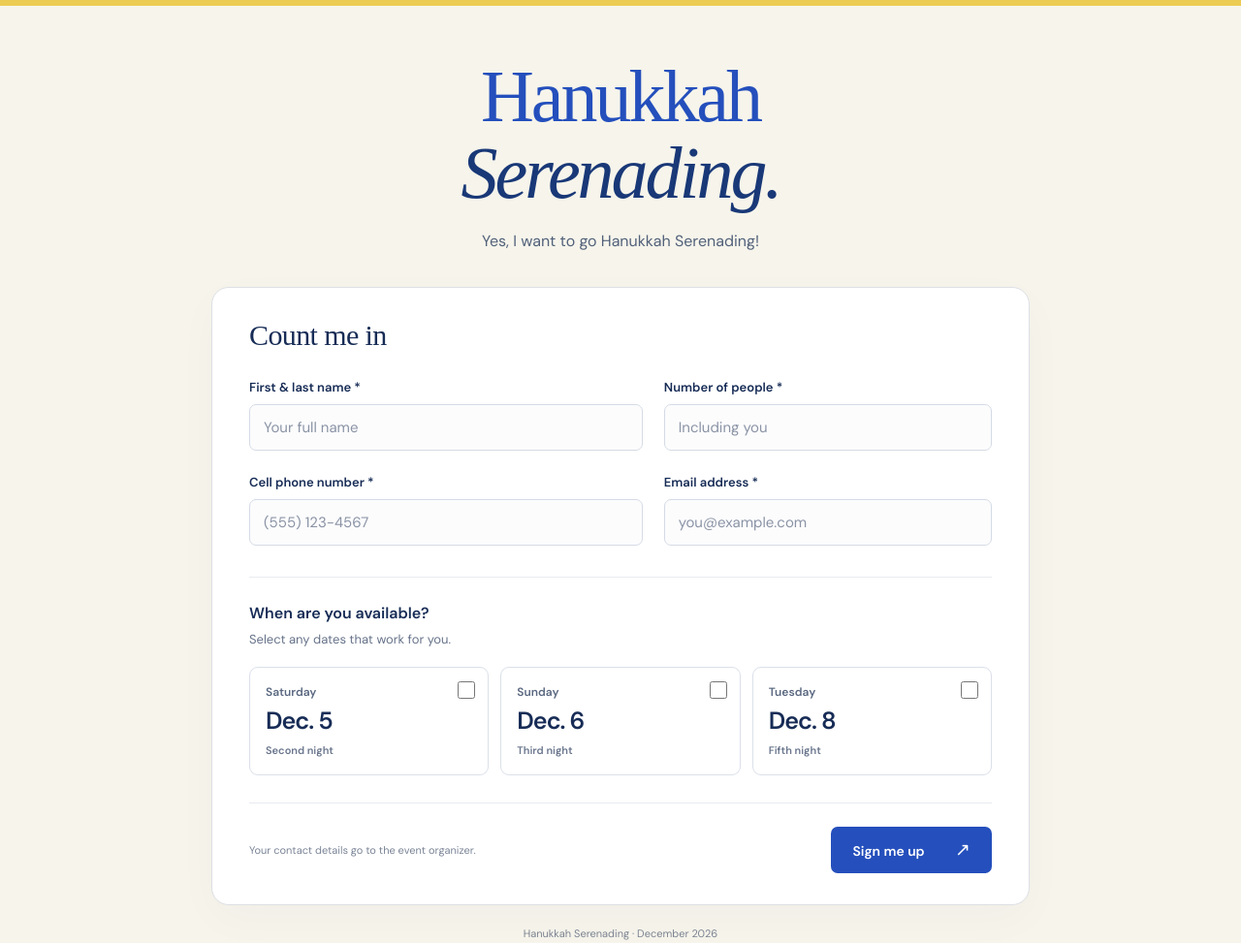
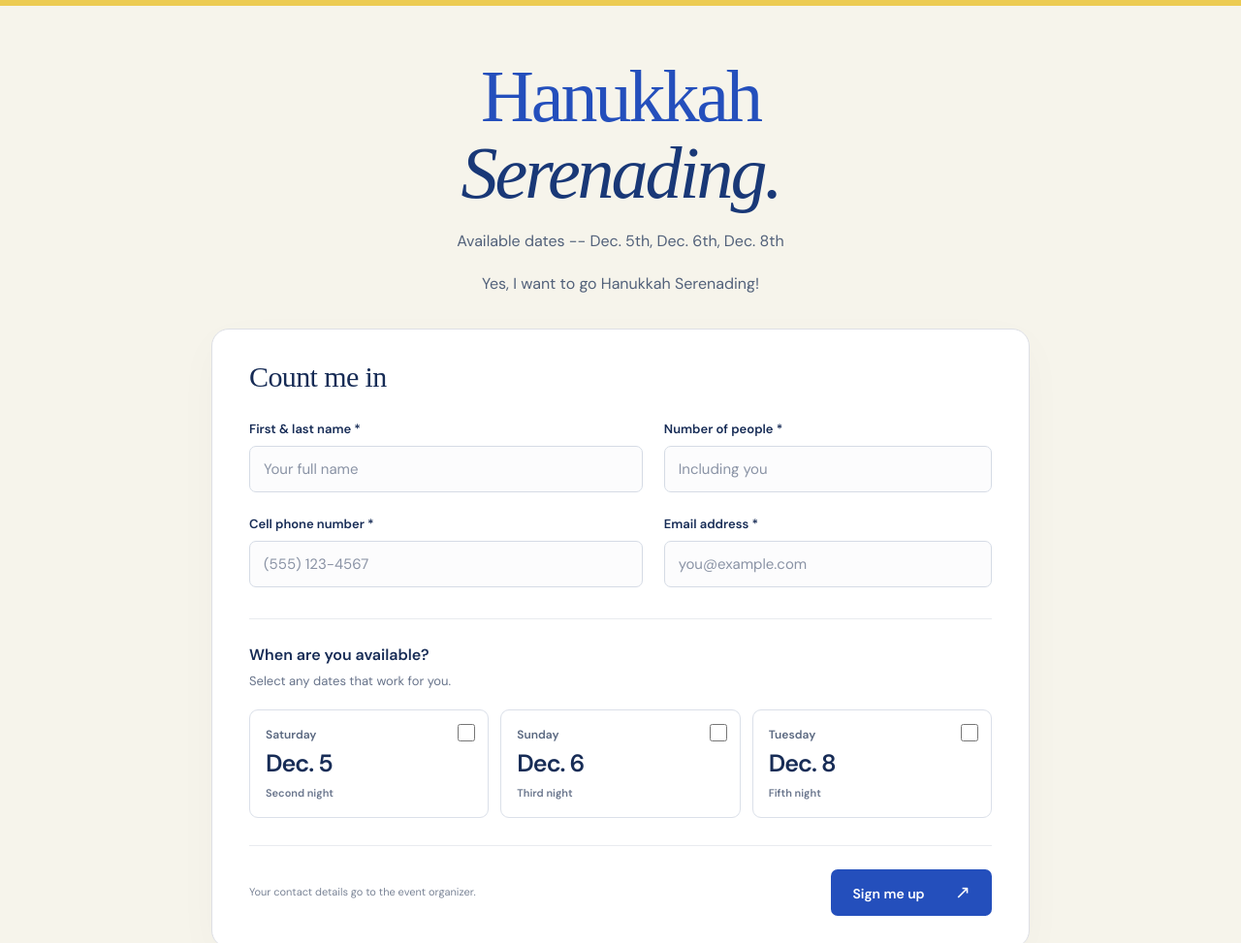
Before and after one commit to esemmelman/serenade-signup, a website: page index.html in a window 1280 px wide. Shown: the top 973 px of the page at 97% size. Drawn offline with Linux system fonts and the light colour scheme; a web font is replaced by a local one.

Commit message:
Add available dates beneath Serenading heading

```diff
--- a/index.html
+++ b/index.html
@@ -16,6 +16,7 @@
   <main>
     <header class="intro">
       <h1>Hanukkah<br><em>Serenading.</em></h1>
+      <p class="invitation">Available dates -- Dec. 5th, Dec. 6th, Dec. 8th</p>
       <p class="invitation">Yes, I want to go Hanukkah Serenading!</p>
     </header>
 
```
